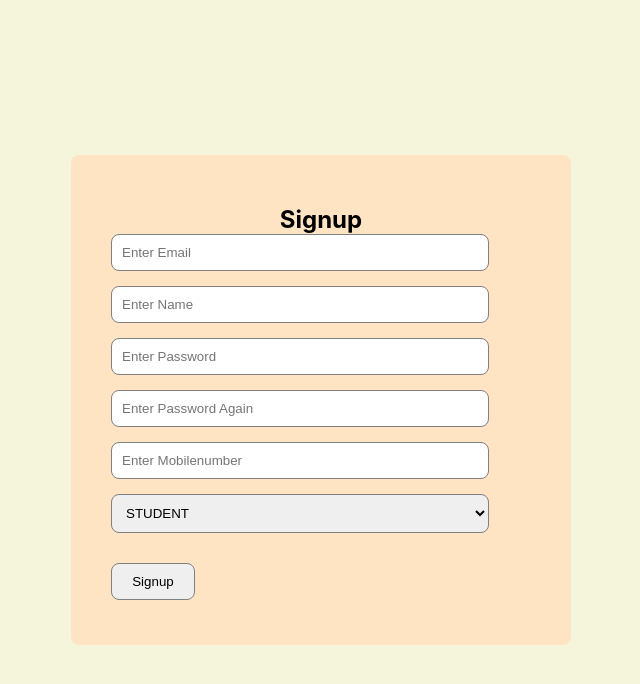
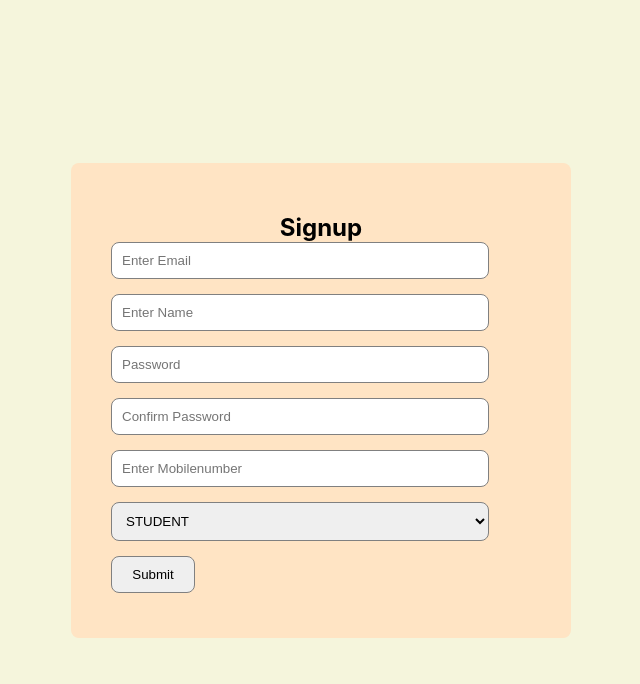
Before and after one commit to neojarvis-testing/be7c4864-9f90-4f26-b875-ffeb9db31345-5730fa8d-258a-479c-8dfb-02e4916636f9, a React (Create React App) app in the folder reactapp/: page /signup in a window 1280 px wide. Shown: the top 684 px of the page, without its empty margins (319-959 px from the left). Built offline with nearby package versions, Linux system fonts and the light colour scheme.

Commit message:
error codes

```diff
--- a/reactapp/src/Components/ErrorPage.css
+++ b/reactapp/src/Components/ErrorPage.css
@@ -0,0 +1,4 @@
+.error{
+color: red;
+font-weight: bold;
+}
--- a/reactapp/src/Components/ErrorPage.jsx
+++ b/reactapp/src/Components/ErrorPage.jsx
@@ -1,13 +1,15 @@
 import React,{useState} from 'react';
-import './Errorpage.css'
-const Errorpage = ({errorMessage}) => {
+import './ErrorPage.css';
 
+const Errorpage = ({message}) => {
+     console.log("Error page says : "+message);
+    if(!message) return null;
 return (
-
-    <p>{errorMessage}</p>
-
+    <div>
+    <p className='error'>Oops! Something Went Wrong: {message}</p>
+    <div>Please try again later.</div>
+    </div>
 );
-
 };
 
 export default Errorpage;
--- a/reactapp/src/Components/Login.css
+++ b/reactapp/src/Components/Login.css
@@ -42,3 +42,8 @@
 .form-box button:hover{
   background-color: aqua;
 }
+
+.error{
+    color: red;
+    font-weight: bold;
+    }
--- a/reactapp/src/Components/Login.jsx
+++ b/reactapp/src/Components/Login.jsx
@@ -1,31 +1,19 @@
 import React,{useState} from 'react';
-import {useMutation} from '@tanstack/react-query';
 import {useDispatch} from 'react-redux';
 import {loginSuccess} from '../userSlice';
 import {useNavigate} from 'react-router-dom';
 import {baseUrl} from '../apiConfig'
 import axios from 'axios';
 import './Login.css'
+import Errorpage from './ErrorPage';
 const Login = () => {
 
     const dispatch = useDispatch();
     const navigate = useNavigate();
 const [form,setForm] = useState({email:'',password: ''});
-
-const loginMutation = useMutation({
-    mutationFn: () => axios.post(`${baseUrl}/api/users/login`,form),
-    onSuccess: (response)=>{
-        console.log("Login Response",response);
-         const {email, token, userRole,userId,username} = response.data;
-         const payload = {"email":email,"token":token,"userRole":userRole,"userId":userId,"username":username};
-        // console.log(payload);
-        dispatch(loginSuccess(payload));
-        alert('Login Successfull!');
-        navigate("/home");
-    },onError: (onError)=>{
-        alert("Login Failed: ");
-    }
-});
+const [formError,setFormError] = useState(null);
+const [FieldError,setFieldFormError] = useState({});
+const [loading,setLoading] = useState(false);
 
 
 const handleChange = (e) => {
@@ -34,24 +22,67 @@ const handleChange = (e) => {
         ...prev,
         [name]: value,
     }));
+
+    setFormError(null);
+    setFieldFormError((prev) => ({...prev,[name]: ''}));
     };
 
 const handleSubmit = (e) => {
     e.preventDefault();
-    loginMutation.mutate();
+
+    //Error Handle
+    const errors = {};
+    if(form.email==="") {errors.email = "Email is required";}
+    if(form.password===""){ errors.password = "Password is required";}
+    console.log(errors);
+    if(Object.keys(errors).length>0){
+        console.log("keys:"+errors);
+        setFieldFormError(errors);
+        setFormError('Please Fix the Errors Below.');
+        return;
+    }
+
+
+    //call API
+    axios.post(`${baseUrl}/api/users/login`,form)
+    .then((response)=>{
+
+        const {email, token, userRole,userId,username} = response.data;
+        const payload = {"email":email,"token":token,"userRole":userRole,"userId":userId,"username":username};
+       // console.log(payload);
+       dispatch(loginSuccess(payload));
+       alert('Login Successfull!');
+       navigate("/home");
+
+    }).catch((error)=>{
+        let message = "";
+        if(error?.response?.data.status=="400"){
+            message = error?.response?.data.message || "Login Failed";
+        }else{
+        message = error?.response?.data.status || "Login Failed";}
+
+        setFormError(message);
+    }).finally(()=>{
+        setLoading(false);
+    });
+
 };
 
     return (
         <div className='form-container'>
+
            <form onSubmit={handleSubmit} className='form-box'>
+           {<Errorpage message={formError} />}
            <h2>Login</h2>
             <div>
-            <input type="email" name="email" value={form.email} onChange={handleChange} required placeholder="Enter Email" />
+            <input type="email" name="email" value={form.email} onChange={handleChange}  placeholder="Enter Email" />
+            {FieldError.email && <p className='error'>{FieldError.email}</p>}
             <br/>
-            <input type="passowrd" name="password" value={form.password} onChange={handleChange} required placeholder="Enter Password" />
+            <input type="password" name="password" value={form.password} onChange={handleChange}  placeholder="Enter Password" />
+            {FieldError.password && <p  className='error'>{FieldError.password}</p>}
             <br/>
-            <button type="submit"  disabled={loginMutation.isLoading} style={{marginTop: 15}}>
-                {loginMutation.isLoading ? 'Logging in...' : 'Login'}
+            <button type="submit"  disabled={loading} >
+                {loading ? 'Logging in...' : 'Login'}
                 </button>
             </div>
             </form>
--- a/reactapp/src/Components/Signup.jsx
+++ b/reactapp/src/Components/Signup.jsx
@@ -5,41 +5,69 @@ import {signUpSuccess} from '../userSlice';
 import {useNavigate} from 'react-router-dom';
 import {baseUrl} from '../apiConfig'
 import axios from 'axios';
+import Errorpage from './ErrorPage';
 
 const Signup = () => {
-
-
     const dispatch = useDispatch();
     const navigate = useNavigate();
 
-const [form,setForm] = useState({email:'',password: '',username: '',mobileNumber: '', userRole: ''});
+const [form,setForm] = useState({email:'',password: '',confirmPassword:'',username: '',mobileNumber: '', userRole: ''});
+const [formError,setFormError] = useState(null);
+const [FieldError,setFieldFormError] = useState({});
+const [loading,setLoading] = useState(false);
 
 
-    const signupMutation = useMutation({
-        mutationFn: () => axios.post(`${baseUrl}/api/users/register`,form),
-        onSuccess: (response)=>{
+const handleChange = (e) => {
+    const {name,value} = e.target;
+   setForm((prev) => ({
+       ...prev,
+       [name]: value,
+   }));
+   };
+
+    const handleSubmit = (e) => {
+        e.preventDefault();
+        //error handle
+        const errors = {};
+        if(form.email==="") {errors.email = "Email is required";}
+        if(form.username==="") {errors.username = "User Name is required";}
+        if(form.password==="") {errors.password = "Password is required";}
+        if(form.confirmPassword==="") {errors.confirmPassword = "Confirm Password is required";}
+        if(form.mobileNumber==="") {errors.mobileNumber = "Mobile Number is required";}
+
+        //password validation
+        if(form.password!=form.confirmPassword){
+            errors.confirmPassword = "Passwords do not match";
+        }
+
+        console.log(errors);
+        if(Object.keys(errors).length>0){
+            console.log("keys:"+errors);
+            setFieldFormError(errors);
+            setFormError('Please Fix the Errors Below.');
+            return;
+        }
+
+        //api call
+        axios.post(`${baseUrl}/api/users/register`,form)
+        .then((response)=>{
+
             const {name, email} = response.data;
             dispatch(signUpSuccess(name,email));
             alert('SignUp Successfull!');
             navigate("/Login");
-        },onError: (onError)=>{
-            alert("Register Failed !");
-            console.log(onError.message);
-        }
-    });
 
+        }).catch((error)=>{
+            let message = "";
+            if(error?.response?.data.status=="400"){
+                message = error?.response?.data.message || "Register Failed";
+            }else{
+            message = error?.response?.data.status || "Register Failed";}
 
-    const handleChange = (e) => {
-         const {name,value} = e.target;
-        setForm((prev) => ({
-            ...prev,
-            [name]: value,
-        }));
-        };
-
-    const handleSubmit = (e) => {
-        e.preventDefault();
-        signupMutation.mutate();
+            setFormError(message);
+        }).finally(()=>{
+            setLoading(false);
+        });
     };
 
 
@@ -47,22 +75,32 @@ const [form,setForm] = useState({email:'',password: '',username: '',mobileNumber
 return (
     <div className='form-container'>
     <form onSubmit={handleSubmit} className='form-box'>
+    {<Errorpage message={formError} />}
     <h2>Signup</h2>
-     <div>  <input type="email" name="email"   value={form.email} onChange={handleChange} required placeholder="Enter Email" />
-            <input type="text" name="username"    value={form.username} onChange={handleChange} required placeholder="Enter Name" />
-            <input type="passowrd" name="password"   value={form.password} onChange={handleChange} required placeholder="Enter Password" />
-            <input type="passowrd" name="password"   value={form.password} onChange={handleChange} required placeholder="Enter Password Again" />
+     <div>
+           {FieldError.email && <p className='error'>{FieldError.email}</p>}
+           <input type="email" name="email"   value={form.email} onChange={handleChange} placeholder="Enter Email" />
 
-            <input type="text" name="mobileNumber"   value={form.mobileNumber} onChange={handleChange} required placeholder="Enter Mobilenumber" />
+
+           {FieldError.username && <p className='error'>{FieldError.username}</p>}
+            <input type="text" name="username"    value={form.username} onChange={handleChange} placeholder="Enter Name" />
+
+            {FieldError.password && <p className='error'>{FieldError.password}</p>}
+            <input type="password" name="password"   value={form.password} onChange={handleChange} placeholder="Password" />
+
+            {FieldError.confirmPassword && <p className='error'>{FieldError.confirmPassword}</p>}
+            <input type="passowrd" name="confirmPassword"   value={form.confirmPassword} onChange={handleChange} placeholder="Confirm Password" />
+
+            {FieldError.mobileNumber && <p className='error'>{FieldError.mobileNumber}</p>}
+            <input type="text" name="mobileNumber"   value={form.mobileNumber} onChange={handleChange} placeholder="Enter Mobilenumber" />
 
            <select id='userRole'  value={form.userRole}   name='userRole' onChange={handleChange}>
             <option value="STUDENT" selected>STUDENT</option>
             <option value="LOAN_MANAGER">LOAN_MANAGER</option>
             <option value="ADMIN">ADMIN</option>
            </select>
-
-            <button type="submit"   disabled={form.isLoading} style={{marginTop: 15}}>
-                {signupMutation.isLoading ? 'Signup Loading ..' : 'Signup'}
+           <button type="submit"  disabled={loading} >
+                {loading ? 'Logging in...' : 'Submit'}
                 </button>
             </div>
             </form>
--- a/reactapp/src/index.js
+++ b/reactapp/src/index.js
@@ -13,9 +13,9 @@ const root = ReactDOM.createRoot(document.getElementById('root'));
 root.render(
   <Provider store={store}>
     <QueryClientProvider client={queryClient}>
-      <React.StrictMode>
+
         <App />
-      </React.StrictMode>
+
     </QueryClientProvider>
   </Provider>
 );
```
Also changed, not shown: 10 other files (tests, documents, lock files or other folders).
